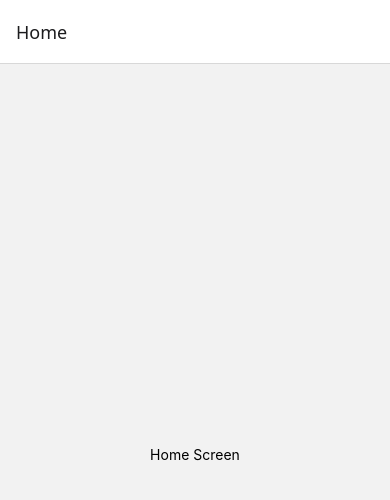
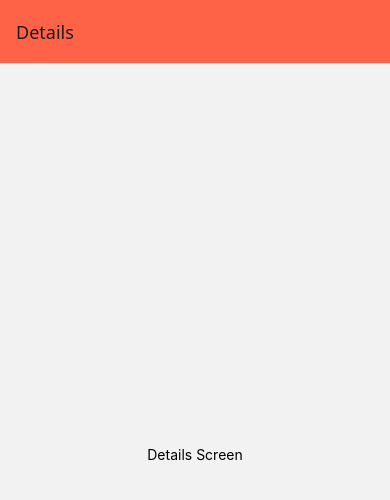
Before and after one commit to thirdfort/thirdfort-reactnative-code-review, a React Native app: screen / in a window 390 px wide. Shown: the top 500 px of the page. Built offline with nearby package versions, Linux system fonts and the light colour scheme.

Commit message:
feat: add initial detials screen

```diff
--- a/App.tsx
+++ b/App.tsx
@@ -12,12 +12,26 @@
   );
 }
 
+function DetailsScreen() {
+  return (
+    <View style={{ flex: 1, alignItems: 'center', justifyContent: 'center' }}>
+      <Text>Details Screen</Text>
+    </View>
+  );
+}
+
 const Stack = createNativeStackNavigator();
 
 function RootStack() {
   return (
-    <Stack.Navigator>
+    <Stack.Navigator
+      initialRouteName="Details"
+      screenOptions={{
+        headerStyle: { backgroundColor: 'tomato' },
+      }}
+    >
       <Stack.Screen name="Home" component={HomeScreen} />
+      <Stack.Screen name="Details" component={DetailsScreen} />
     </Stack.Navigator>
   );
 }
```
